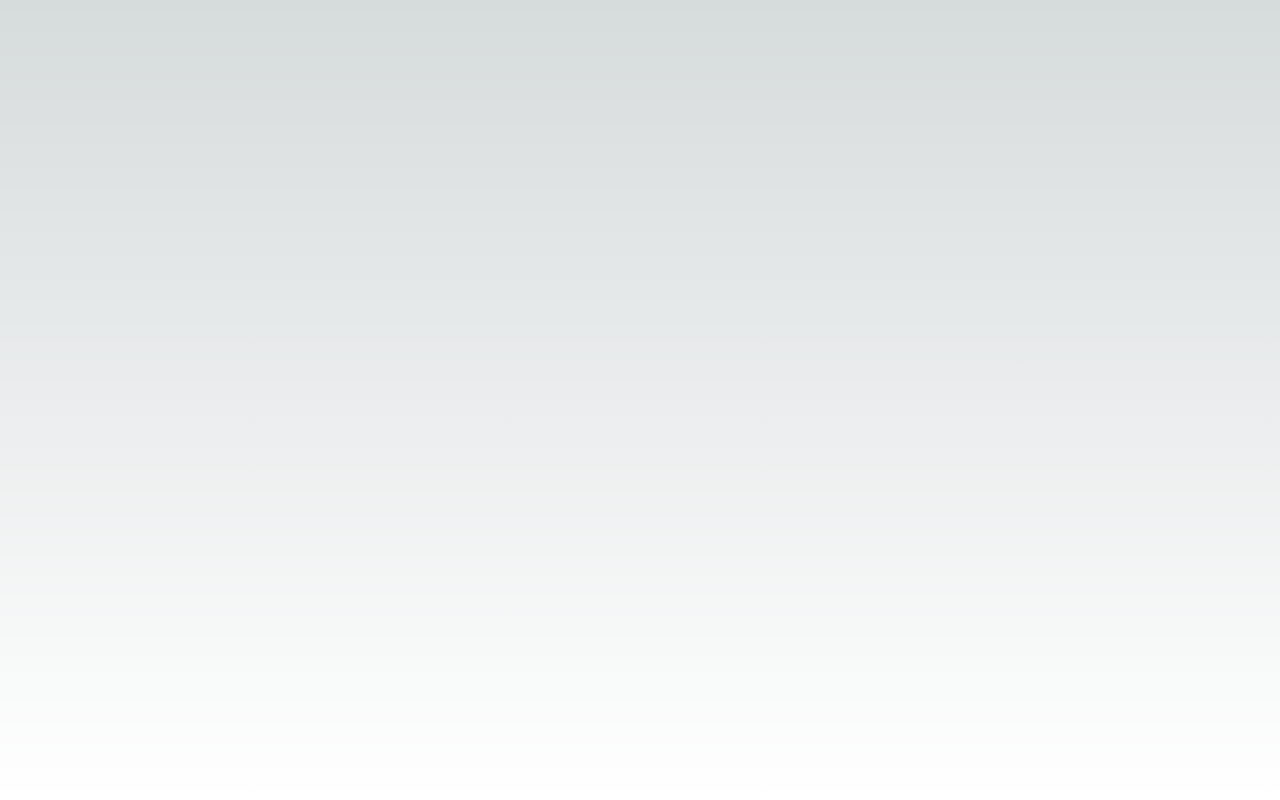
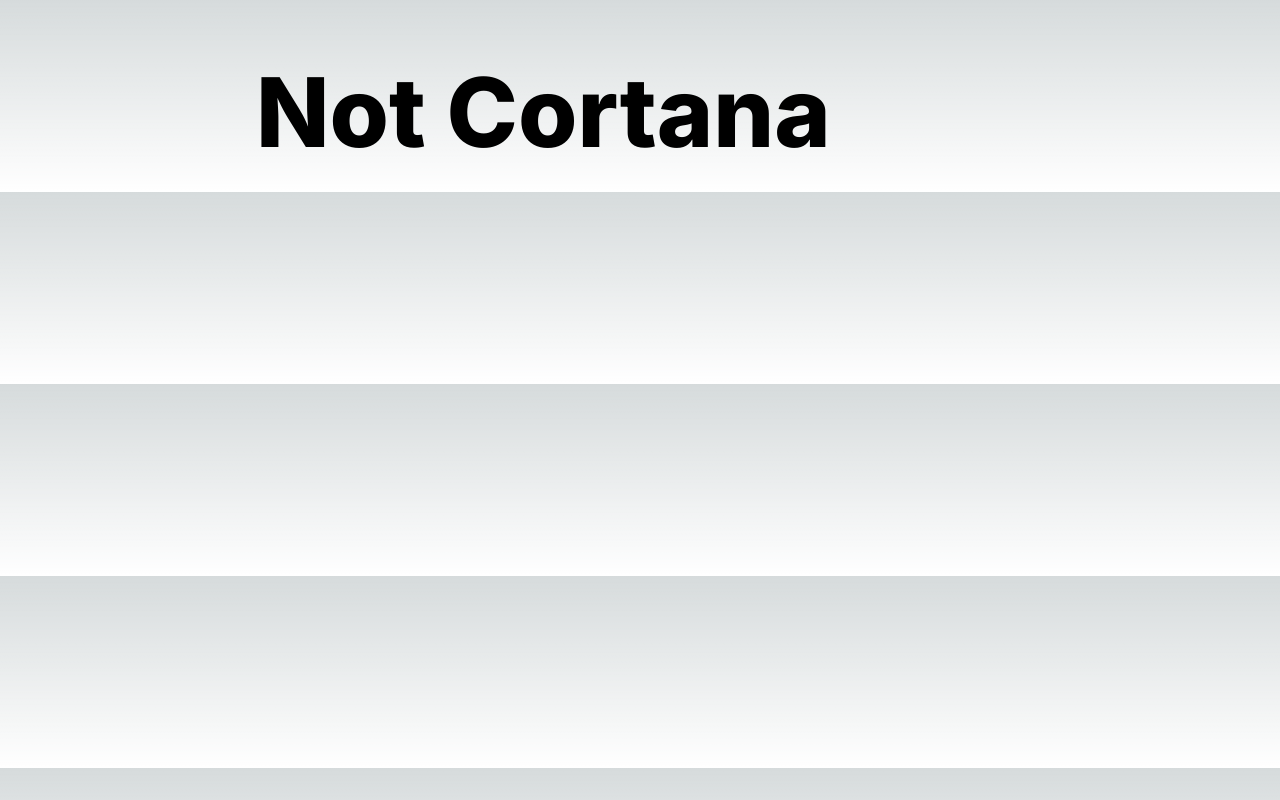
Before and after one commit to katungi/nortana, a Next.js app: page / in a window 1280 px wide. Built offline with nearby package versions, Linux system fonts and the light colour scheme.

Commit message:
change metadata

```diff
--- a/src/app/layout.tsx
+++ b/src/app/layout.tsx
@@ -5,8 +5,8 @@
 const inter = Inter({ subsets: ['latin'] })
 
 export const metadata = {
-  title: 'Create Next App',
-  description: 'Generated by create next app',
+  title: 'Not Cortana',
+  description: 'We miss cortana, so we built it!',
 }
 
 export default function RootLayout({
--- a/src/app/page.tsx
+++ b/src/app/page.tsx
@@ -3,8 +3,12 @@
 
 export default function Home() {
   return (
-    <main className="flex min-h-screen flex-col items-center justify-between p-24">
-
-    </main>
+    <div className='w-full'>
+      <div className='w-3/4 max-w-screen-md pt-4 m-auto'>
+        <div className='pt-12 font-extrabold text-8xl pb-8'>
+          <h2>Not Cortana</h2>
+        </div>
+      </div>
+    </div>
   )
 }
```
